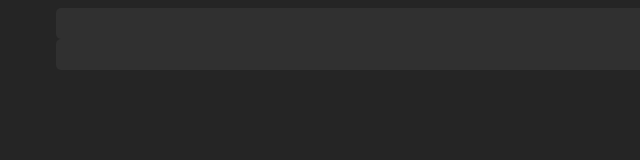
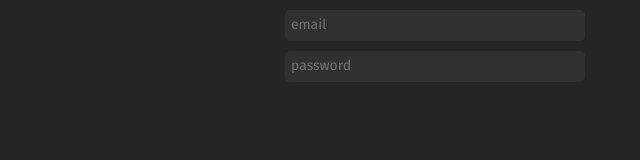
Before and after one commit to vkontrimas/chatgpt-client, a React (Vite) app in the folder web/: page / in a window 1280 px wide. Shown: the top 160 px of the page, without its empty margins (205-845 px from the left). Built offline with nearby package versions, Linux system fonts and the light colour scheme.

Commit message:
set up inputs

```diff
--- a/web/src/components/Auth.css
+++ b/web/src/components/Auth.css
@@ -4,7 +4,7 @@
 
 .auth-form input {
   display: block;
-  width: 100%;
+  width: 300px;
 
   outline: none;
 
@@ -15,11 +15,12 @@
   border-radius: 5px;
 
   padding: 6px 6px 8px 6px;
-  width: 100%;
   height: auto;
 
   color: floralwhite;
   background: #303030;
+
+  margin: 10px auto;
 }
 
 .auth-form input:hover,
--- a/web/src/components/Auth.jsx
+++ b/web/src/components/Auth.jsx
@@ -1,16 +1,10 @@
 import './Auth.css'
-
-const Input = ({ isPassword }) => {
-  return (
-    <input />
-  )
-}
 
 const Auth = () => {
   return (
     <form className="auth-form">
-      <Input />
-      <Input />
+      <input placeholder="email" />
+      <input placeholder="password" type="password" />
     </form>
   )
 }
```
